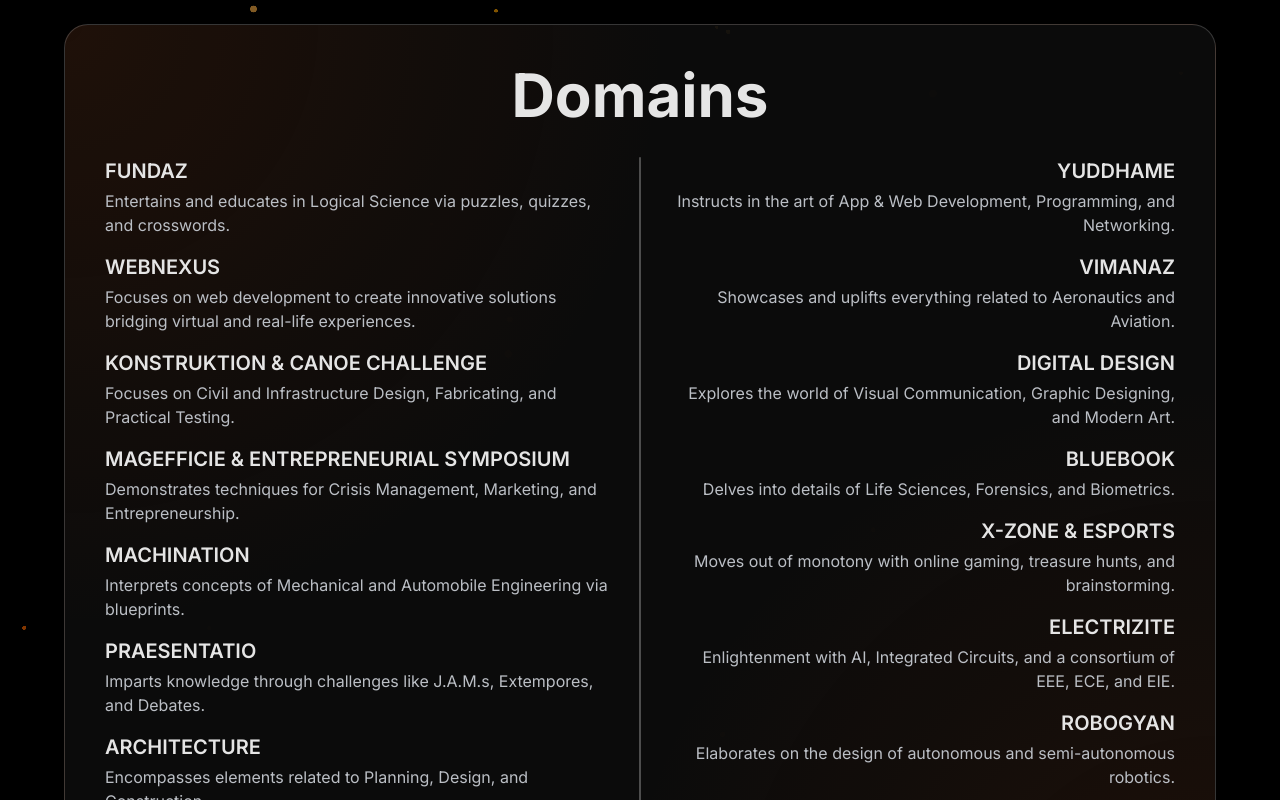
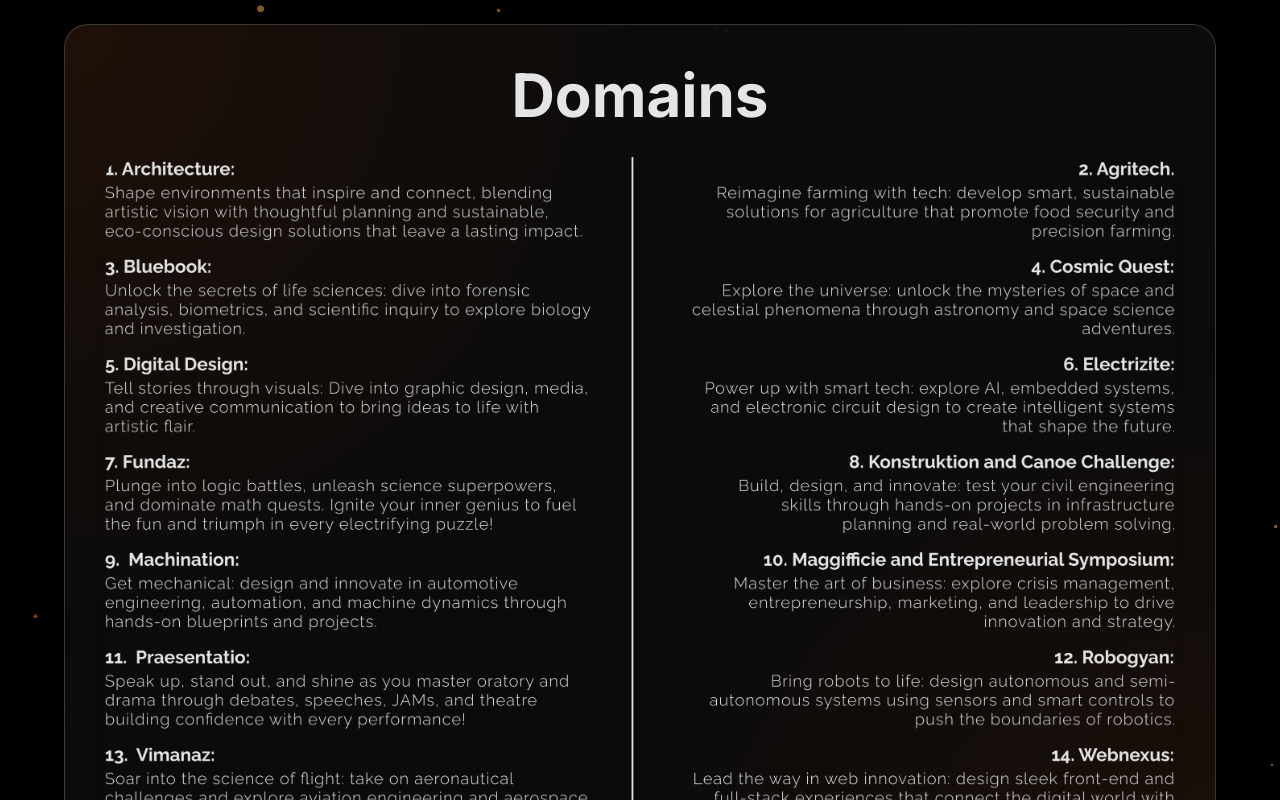
Before and after one commit to team-envision/CFA-25-frontend, a Next.js app: page /components/Domains in a window 1280 px wide. Shown: the top 800 px of the page. Built offline with nearby package versions, Linux system fonts and the light colour scheme.

Commit message:
update domains component to display image for desktop and tablet screens

```diff
--- a/src/app/components/Committies/page.tsx
+++ /dev/null
@@ -1,147 +0,0 @@
-"use client";
-
-import React from 'react';
-import dynamic from 'next/dynamic';
-import FooterSection from '../Footer/page';
-import { useScrollManager } from '@/app/context/ScrollContext';
-
-// Dynamically import Particles to avoid SSR issues
-const Particles = dynamic(() => import('../Particles'), { ssr: false });
-
-// FIX: Updated committee data based on the provided image for accuracy
-const leftCommittees = [
-  { title: 'Highlights', desc: 'Promote understanding and collaboration while supervising the provision of hospitality of guests.' },
-  { title: 'Championships', desc: 'Facilitate seamless execution of events and empower to achieve greatness through fair competition and sportsmanship.' },
-  { title: 'Initiatives', desc: 'Assimilate new strategies and enterprises to make a difference in our Society.' },
-  { title: 'Workshops & Expos', desc: 'Conceptualise and Conduct workshops with notable global organisations.' },
-  { title: 'Finance', desc: 'Propose the Annual Budget, Allocate funds, and Manage fiscal records.' },
-  { title: 'Quality Assurance', desc: 'Analyse and Assess data to uphold Aaruush\'s benchmark standards.' },
-];
-
-const rightCommittees = [
-  { title: 'Challenges and Hackathons', desc: 'From Ideas to reality, experience coordination: innovation and conduct hackathons to unleash creativity.' },
-  { title: 'Sponsorship and Marketing', desc: 'Establishing relationships with potential partners and Drafting contracts.' },
-  { title: 'Corporate Strategy & Implementation (CSI)', desc: 'Build the Aaruush Brand and direct Marketing along with Publicity.' },
-  { title: 'Public Relations (PR)', desc: 'Commandeer all channels of Correspondence, Communications, and Content.' },
-  { title: 'Operations and Resource Management', desc: 'Maintain and manage resources for smooth operations of the Fest.' },
-  { title: 'Deco and Arts', desc: 'Create and conceptualize all the decorations and miniatures with artistic flair for the Fest.' },
-];
-
-const creativeTags = [
-  'Graphic Designing',
-  'Video Editing',
-  'Visual Effects',
-  'Photography & Videography',
-  'Music Composition',
-  'Scripting',
-];
-
-const Committees = () => {
-  const { navigateToPage } = useScrollManager();
-
-  return (
-    // FIX: Corrected typo 'w-  ' to 'w-full'
-    <div className="relative w-full min-h-screen overflow-hidden flex flex-col">
-      {/* Background Particles */}
-      <div className="absolute inset-0 -z-10 bg-black">
-        <Particles
-          particleColors={['#ff6a00', '#ffa500', '#ffb347']}
-          particleCount={90}
-          particleSpread={35}
-          speed={0.15}
-          particleBaseSize={150}
-          moveParticlesOnHover={false}
-          alphaParticles={true}
-          disableRotation={true}
-          cameraDistance={30}
-        />
-      </div>
-
-      {/* Main Content */}
-      <div className="flex-grow flex justify-center items-center px-4 py-6">
-        <div className="relative w-full max-w-7xl lg:max-w-[90vw]">
-          {/* Card Container */}
-          <div
-            className="relative w-full border border-white/20 backdrop-blur-xl rounded-3xl p-6 sm:p-8 md:p-10 text-white flex flex-col shadow-xl opacity-90"
-            style={{
-              background: `
-                radial-gradient(circle at top left, rgba(121, 39, 0, 0.2), transparent 40%),
-                radial-gradient(circle at bottom right, rgba(121, 39, 0, 0.2), transparent 40%),
-                rgba(15, 15, 15, 0.9)
-              `,
-            }}
-          >
-            {/* Heading */}
-            <h1 className="text-center text-4xl sm:text-5xl md:text-6xl font-bold mb-6 sm:mb-8">
-              Committees
-            </h1>
-
-            {/* Grid Columns */}
-            {/* FIX: Added bottom padding to prevent the absolute button from obscuring content */}
-            <div className="flex flex-col md:flex-row gap-6 pb-12">
-              {/* Left Column */}
-              <div className="flex-1 space-y-4">
-                {leftCommittees.map((item, idx) => (
-                  <div key={idx}>
-                    <h3 className="text-lg sm:text-xl font-semibold mb-1">{item.title}</h3>
-                    <p className="text-sm sm:text-base text-gray-300">{item.desc}</p>
-                  </div>
-                ))}
-              </div>
-
-              {/* FIX: Replaced absolute divider with a simpler, more robust flex-based divider */}
-              <div className="hidden md:block w-[2px] bg-white/30 rounded-full" />
-
-              {/* Right Column */}
-              <div className="flex-1 space-y-4 text-left md:text-right">
-                {rightCommittees.map((item, idx) => (
-                  <div key={idx}>
-                    <h3 className="text-lg sm:text-xl font-semibold mb-1">{item.title}</h3>
-                    <p className="text-sm sm:text-base text-gray-300">{item.desc}</p>
-                  </div>
-                ))}
-              </div>
-            </div>
-
-            {/* Creatives Section (Unchanged as requested, but benefits from parent padding) */}
-            <div className="mt-[-2rem]">
-              <h3 className="text-lg sm:text-xl md:text-2xl font-semibold mb-3">
-                Creatives
-              </h3>
-              <p className="text-sm sm:text-base text-gray-300 mb-4 text-justify sm:text-left">
-                Bringing ideas to life through design, storytelling, and visual innovation. It is further divided into 6 divisions:
-              </p>
-              <div className="flex flex-wrap gap-2 sm:gap-3 justify-center sm:justify-start">
-                {creativeTags.map((tag, idx) => (
-                  <span
-                    key={idx}
-                    className="px-3 py-1.5 border border-white/20 rounded-full text-xs sm:text-sm text-gray-200 bg-white/5 hover:border-orange-400/80 hover:bg-white/10 transition-colors"
-                  >
-                    {tag}
-                  </span>
-                ))}
-              </div>
-            </div>
-          </div>
-
-          {/* Button - Positioned relative to the card */}
-          <div className="absolute bottom-0 left-1/2 -translate-x-1/2 translate-y-1/2 z-10">
-            <button
-              onClick={() => navigateToPage('recruitment')}
-              className="px-6 sm:px-8 py-2.5 sm:py-3 rounded-full border border-white/20 bg-[#ef66221f] text-white font-semibold backdrop-blur-[5px] shadow-[0_8px_32px_rgba(0,0,0,0.12),inset_0_1px_0_rgba(255,255,255,0.3)] hover:shadow-[0_12px_40px_rgba(0,0,0,0.15),inset_0_1px_0_rgba(255,255,255,0.4)] transition-all duration-300 ease-out text-sm sm:text-base md:text-lg active:scale-95 hover:border-white/30"
-            >
-              Join a Committee
-            </button>
-          </div>
-        </div>
-      </div>
-
-      {/* Footer - Adjusted margin for better spacing */}
-      <div className="mt-24 w-full">
-        <FooterSection />
-      </div>
-    </div>
-  );
-};
-
-export default Committees;
--- a/src/app/components/Domains/page.tsx
+++ b/src/app/components/Domains/page.tsx
@@ -1,34 +1,83 @@
 "use client";
 
-import React from 'react';
-import dynamic from 'next/dynamic';
-import FooterSection from '../Footer/page';
-import { useScrollManager } from '@/app/context/ScrollContext';
+import React from "react";
+import dynamic from "next/dynamic";
+import FooterSection from "../Footer/page";
+import { useScrollManager } from "@/app/context/ScrollContext";
+import Image from "next/image";
 
 // Dynamically import Particles to avoid SSR issues
-const Particles = dynamic(() => import('../Particles'), { ssr: false });
+const Particles = dynamic(() => import("../Particles"), { ssr: false });
 
 // FIX: Updated domain data based on the provided image for accuracy
 const leftDomains = [
-  { title: "FUNDAZ", desc: "Entertains and educates in Logical Science via puzzles, quizzes, and crosswords." },
-  { title: "WEBNEXUS", desc: "Focuses on web development to create innovative solutions bridging virtual and real-life experiences." },
-  { title: "KONSTRUKTION & CANOE CHALLENGE", desc: "Focuses on Civil and Infrastructure Design, Fabricating, and Practical Testing." },
-  { title: "MAGEFFICIE & ENTREPRENEURIAL SYMPOSIUM", desc: "Demonstrates techniques for Crisis Management, Marketing, and Entrepreneurship." },
-  { title: "MACHINATION", desc: "Interprets concepts of Mechanical and Automobile Engineering via blueprints." },
-  { title: "PRAESENTATIO", desc: "Imparts knowledge through challenges like J.A.M.s, Extempores, and Debates." },
-  { title: "ARCHITECTURE", desc: "Encompasses elements related to Planning, Design, and Construction." },
-  { title: "AGRITECH", desc: "Pioneers smart farming solutions by redefining agriculture with cutting-edge technology." }
+  {
+    title: "FUNDAZ",
+    desc: "Entertains and educates in Logical Science via puzzles, quizzes, and crosswords.",
+  },
+  {
+    title: "WEBNEXUS",
+    desc: "Focuses on web development to create innovative solutions bridging virtual and real-life experiences.",
+  },
+  {
+    title: "KONSTRUKTION & CANOE CHALLENGE",
+    desc: "Focuses on Civil and Infrastructure Design, Fabricating, and Practical Testing.",
+  },
+  {
+    title: "MAGEFFICIE & ENTREPRENEURIAL SYMPOSIUM",
+    desc: "Demonstrates techniques for Crisis Management, Marketing, and Entrepreneurship.",
+  },
+  {
+    title: "MACHINATION",
+    desc: "Interprets concepts of Mechanical and Automobile Engineering via blueprints.",
+  },
+  {
+    title: "PRAESENTATIO",
+    desc: "Imparts knowledge through challenges like J.A.M.s, Extempores, and Debates.",
+  },
+  {
+    title: "ARCHITECTURE",
+    desc: "Encompasses elements related to Planning, Design, and Construction.",
+  },
+  {
+    title: "AGRITECH",
+    desc: "Pioneers smart farming solutions by redefining agriculture with cutting-edge technology.",
+  },
 ];
 
 const rightDomains = [
-  { title: "YUDDHAME", desc: "Instructs in the art of App & Web Development, Programming, and Networking." },
-  { title: "VIMANAZ", desc: "Showcases and uplifts everything related to Aeronautics and Aviation." },
-  { title: "DIGITAL DESIGN", desc: "Explores the world of Visual Communication, Graphic Designing, and Modern Art." },
-  { title: "BLUEBOOK", desc: "Delves into details of Life Sciences, Forensics, and Biometrics." },
-  { title: "X-ZONE & ESPORTS", desc: "Moves out of monotony with online gaming, treasure hunts, and brainstorming." },
-  { title: "ELECTRIZITE", desc: "Enlightenment with AI, Integrated Circuits, and a consortium of EEE, ECE, and EIE." },
-  { title: "ROBOGYAN", desc: "Elaborates on the design of autonomous and semi-autonomous robotics." },
-  { title: "COSMIC QUEST", desc: "Unlock the secrets of the cosmos and embrace the adventure of space exploration." }
+  {
+    title: "YUDDHAME",
+    desc: "Instructs in the art of App & Web Development, Programming, and Networking.",
+  },
+  {
+    title: "VIMANAZ",
+    desc: "Showcases and uplifts everything related to Aeronautics and Aviation.",
+  },
+  {
+    title: "DIGITAL DESIGN",
+    desc: "Explores the world of Visual Communication, Graphic Designing, and Modern Art.",
+  },
+  {
+    title: "BLUEBOOK",
+    desc: "Delves into details of Life Sciences, Forensics, and Biometrics.",
+  },
+  {
+    title: "X-ZONE & ESPORTS",
+    desc: "Moves out of monotony with online gaming, treasure hunts, and brainstorming.",
+  },
+  {
+    title: "ELECTRIZITE",
+    desc: "Enlightenment with AI, Integrated Circuits, and a consortium of EEE, ECE, and EIE.",
+  },
+  {
+    title: "ROBOGYAN",
+    desc: "Elaborates on the design of autonomous and semi-autonomous robotics.",
+  },
+  {
+    title: "COSMIC QUEST",
+    desc: "Unlock the secrets of the cosmos and embrace the adventure of space exploration.",
+  },
 ];
 
 const Domains = () => {
@@ -39,7 +88,7 @@ const Domains = () => {
       {/* Background Particles */}
       <div className="absolute inset-0 -z-10 bg-black">
         <Particles
-          particleColors={['#ff6a00', '#ffa500', '#ffb347']}
+          particleColors={["#ff6a00", "#ffa500", "#ffb347"]}
           particleCount={90}
           particleSpread={35}
           speed={0.15}
@@ -66,17 +115,33 @@ const Domains = () => {
             }}
           >
             {/* Heading */}
-            <h1 className="text-center text-4xl sm:text-5xl md:text-6xl font-bold mb-6 sm:mb-8">Domains</h1>
-
+            <h1 className="text-center text-4xl sm:text-5xl md:text-6xl font-bold mb-6 sm:mb-8">
+              Domains
+            </h1>
+            {/* Desktop View: Image */}
+            <div className="hidden md:block w-full rounded-3xl overflow-hidden shadow-lg ">
+              <Image
+                src="/images/Domains.png"
+                alt="Domains"
+                width={1250}
+                height={600}
+                className="mx-auto"
+                priority
+              />
+            </div>
             {/* Domains Container */}
             {/* FIX: Added padding-bottom to prevent the button from covering the last items */}
-            <div className="flex flex-col md:flex-row gap-6 pb-10">
+            <div className="flex flex-col md:flex-row gap-6 pb-10 md:hidden">
               {/* Left Column */}
               <div className="flex-1 space-y-4">
                 {leftDomains.map((item, idx) => (
                   <div key={idx}>
-                    <h3 className="text-lg sm:text-xl font-semibold mb-1">{item.title}</h3>
-                    <p className="text-sm sm:text-base text-gray-300">{item.desc}</p>
+                    <h3 className="text-lg sm:text-xl font-semibold mb-1">
+                      {item.title}
+                    </h3>
+                    <p className="text-sm sm:text-base text-gray-300">
+                      {item.desc}
+                    </p>
                   </div>
                 ))}
               </div>
@@ -88,8 +153,12 @@ const Domains = () => {
               <div className="flex-1 space-y-4 text-left md:text-right">
                 {rightDomains.map((item, idx) => (
                   <div key={idx}>
-                    <h3 className="text-lg sm:text-xl font-semibold mb-1">{item.title}</h3>
-                    <p className="text-sm sm:text-base text-gray-300">{item.desc}</p>
+                    <h3 className="text-lg sm:text-xl font-semibold mb-1">
+                      {item.title}
+                    </h3>
+                    <p className="text-sm sm:text-base text-gray-300">
+                      {item.desc}
+                    </p>
                   </div>
                 ))}
               </div>
@@ -98,7 +167,7 @@ const Domains = () => {
             {/* Button Container */}
             <div className="absolute bottom-0 left-1/2 -translate-x-1/2 translate-y-1/2 z-10">
               <button
-                onClick={() => navigateToPage('recruitment')}
+                onClick={() => navigateToPage("recruitment")}
                 className="px-6 sm:px-8 py-2.5 sm:py-3 rounded-full border border-white/20 bg-[#ef66221f] text-white font-semibold backdrop-blur-[5px] shadow-[0_8px_32px_rgba(0,0,0,0.12),inset_0_1px_0_rgba(255,255,255,0.3)] hover:shadow-[0_12px_40px_rgba(0,0,0,0.15),inset_0_1px_0_rgba(255,255,255,0.4)] transition-all duration-300 ease-out text-sm sm:text-base md:text-lg active:scale-95 hover:border-white/30"
               >
                 Join a Domain
```
